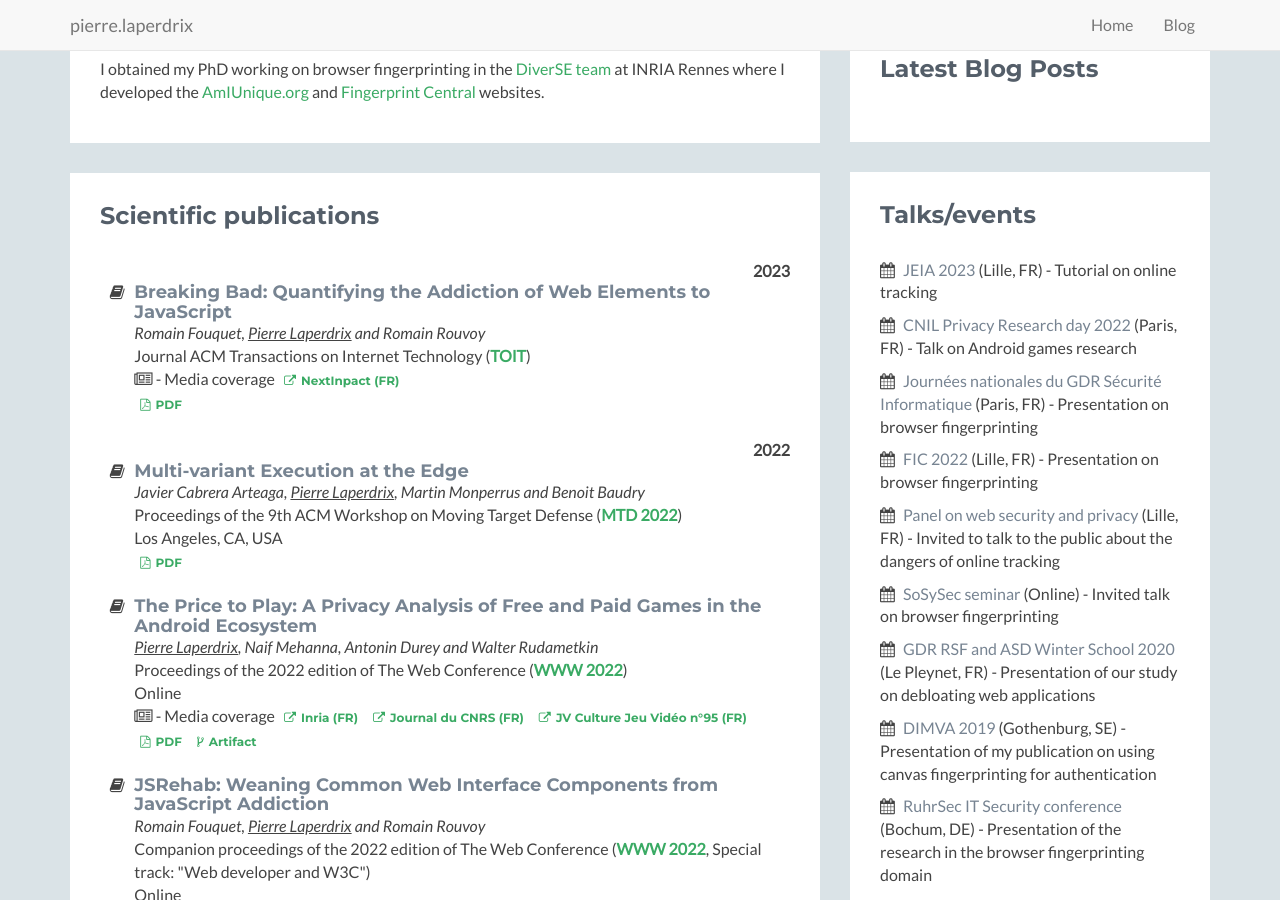
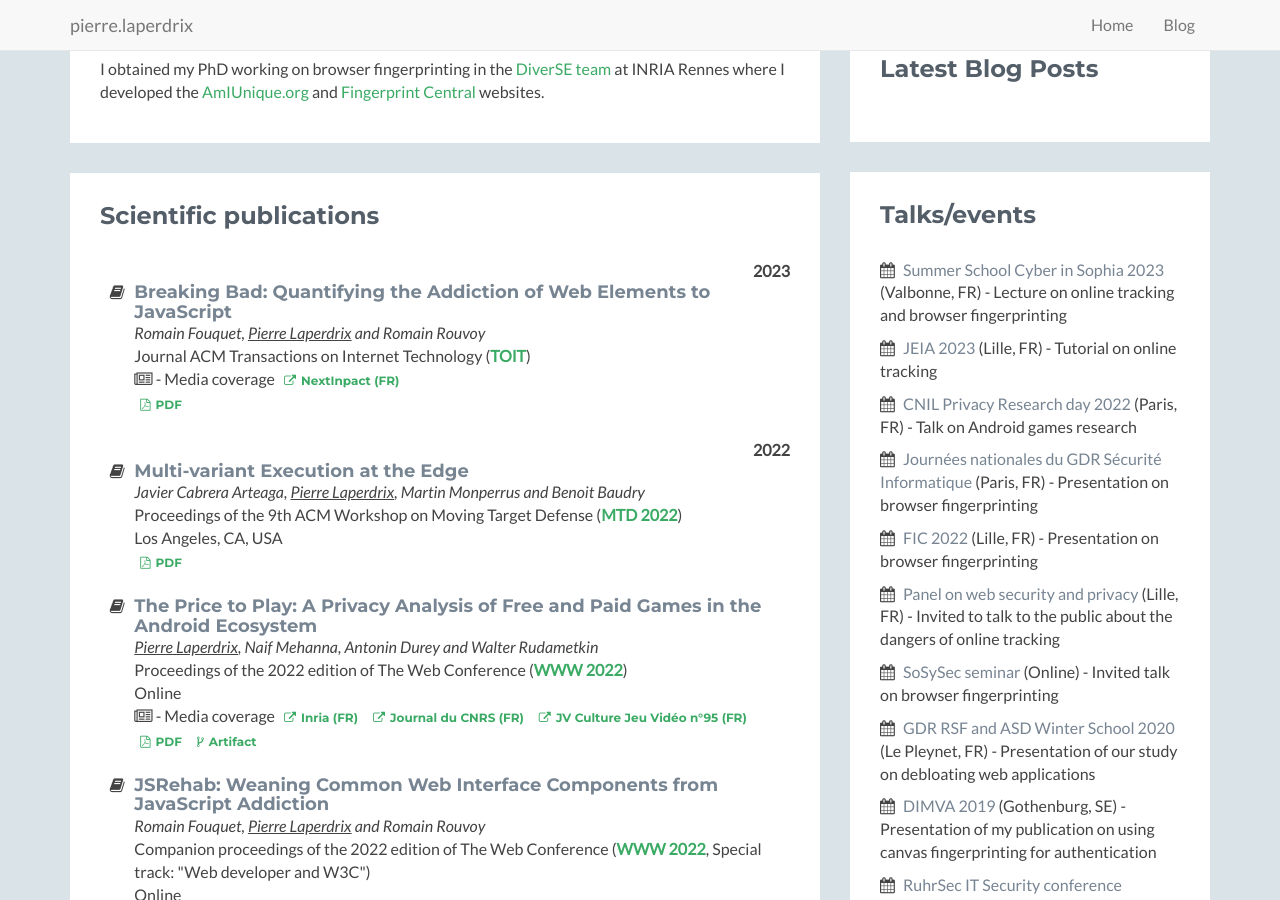
Before and after one commit to plaperdr/plaperdr.github.io, a Jekyll site: the page built from index.html, in a window 1280 px wide and 900 px high, scrolled down 517 px. Built offline with Jekyll 4.4.1, drawn with Linux system fonts in a browser that asks for light colours.

Commit message:
Updating site

```diff
--- a/index.html
+++ b/index.html
@@ -650,6 +650,7 @@ layout: home
                     <h2 class="heading">Talks/events</h2>
                     <div class="content">
                         <ul class="list-unstyled">
+                            <li><i class="fa fa-calendar"></i> <a target="_blank" href="https://www.s3.eurecom.fr/~aurel/summer-school-2023/schedule/">Summer School Cyber in Sophia 2023</a> (Valbonne, FR) - Lecture on online tracking and browser fingerprinting</li>
                             <li><i class="fa fa-calendar"></i> <a target="_blank" href="https://informatique.univ-lille.fr/jeia/2023.html">JEIA 2023</a> (Lille, FR) - Tutorial on online tracking</li>
                             <li><i class="fa fa-calendar"></i> <a target="_blank" href="https://www.cnil.fr/en/privacy-research-day-2022">CNIL Privacy Research day 2022</a> (Paris, FR) - Talk on Android games research</li>
                             <li><i class="fa fa-calendar"></i> <a target="_blank" href="https://gdr-secu-jn2022.sciencesconf.org/program">Journées nationales du GDR Sécurité Informatique</a> (Paris, FR) - Presentation on browser fingerprinting</li>
```
